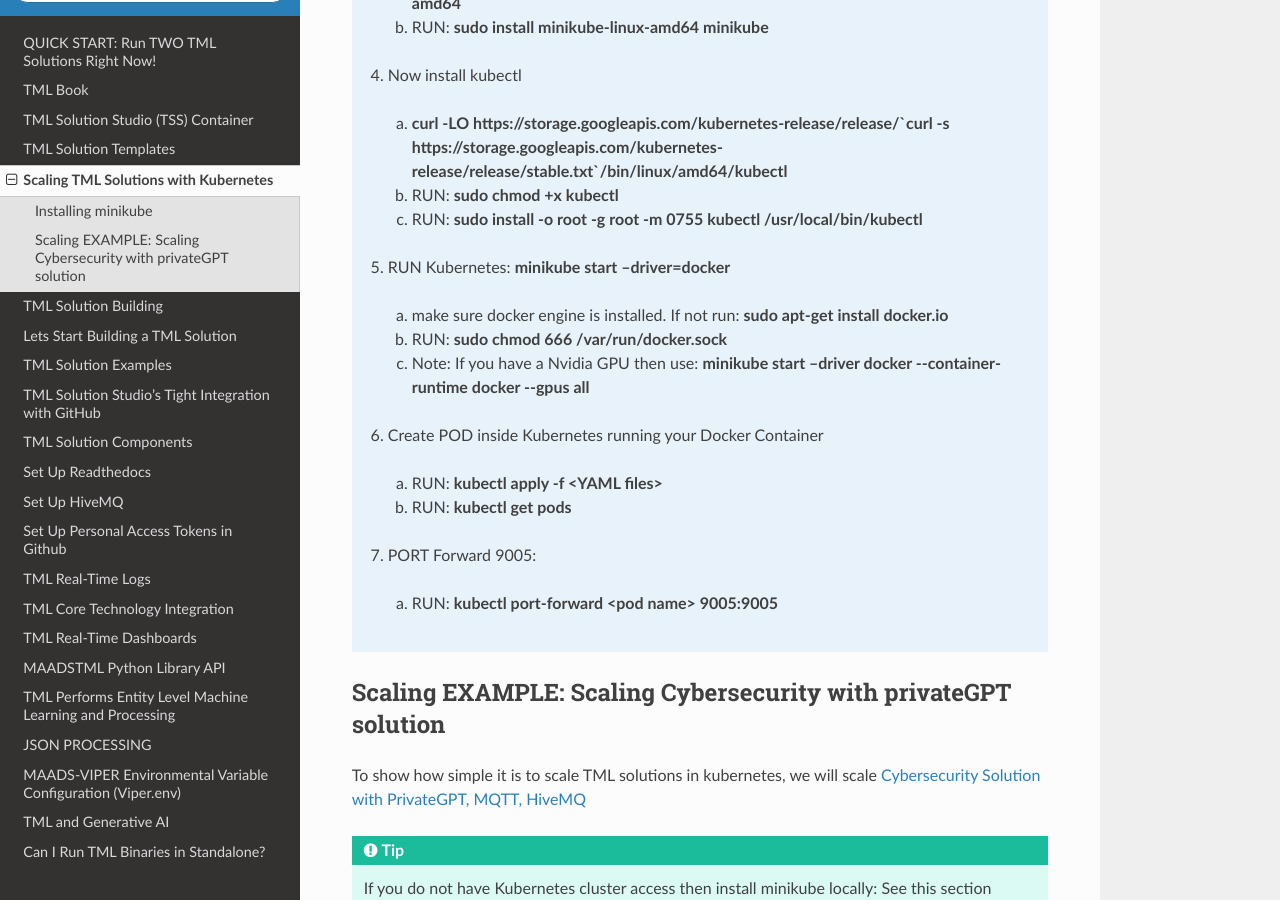
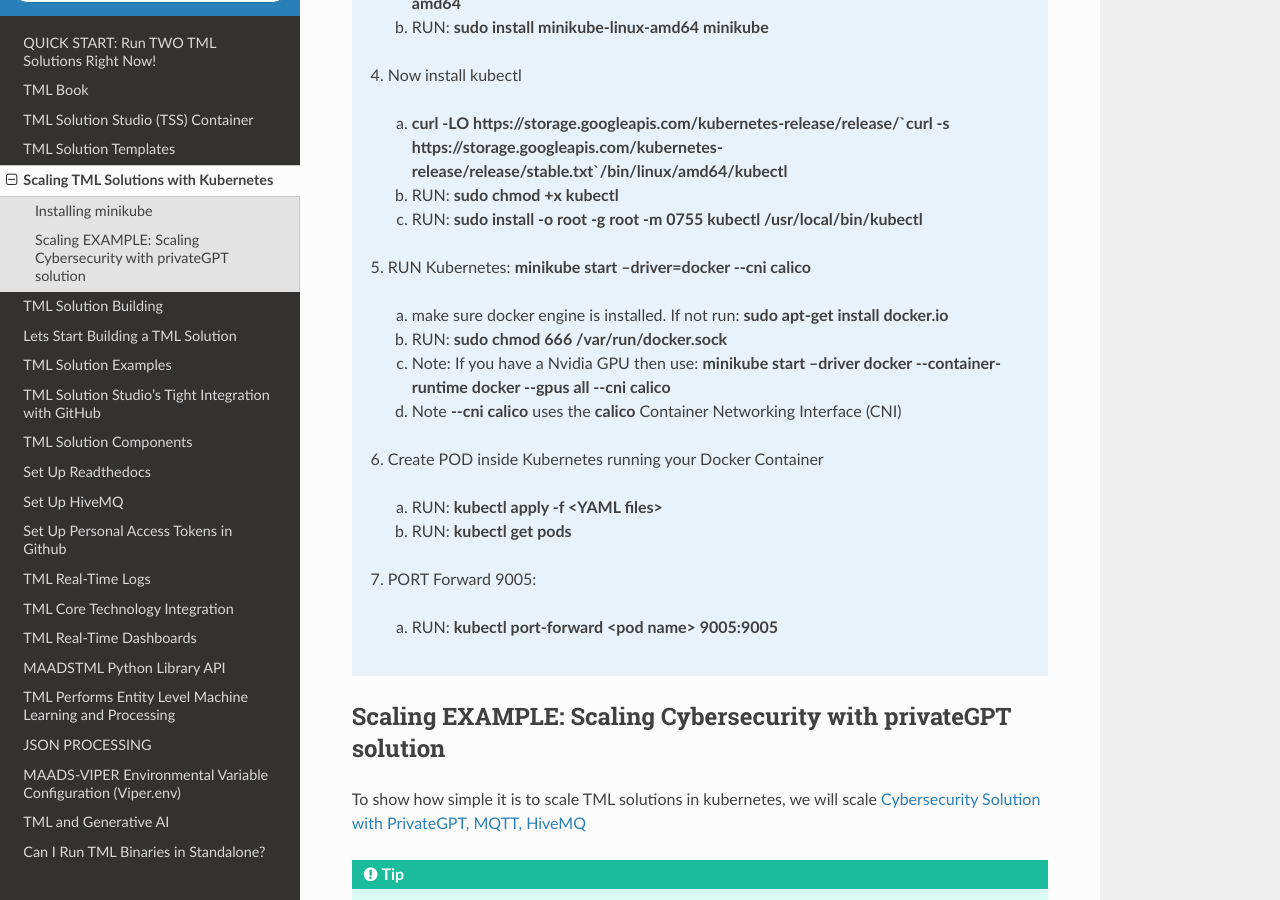
Before and after one commit to smaurice101/readthedocs, a Sphinx documentation site: the page built from docs/source/kube.rst, in a window 1280 px wide and 900 px high, scrolled down 2363 px. Built offline with Sphinx 7.4.7 and the Read the Docs theme 3.1.0, drawn with Linux system fonts in a browser that asks for light colours.

Commit message:
Update kube.rst

```diff
--- a/docs/source/kube.rst
+++ b/docs/source/kube.rst
@@ -86,10 +86,11 @@
        b. RUN: **sudo chmod +x kubectl**
        c. RUN: **sudo install -o root -g root -m 0755 kubectl /usr/local/bin/kubectl**
 
-      5.	RUN Kubernetes: **minikube start --driver=docker**
+      5.	RUN Kubernetes: **minikube start --driver=docker \-\-cni calico**
        a. make sure docker engine is installed. If not run: **sudo apt-get install docker.io**
        b. RUN: **sudo chmod 666 /var/run/docker.sock**
-       c. Note: If you have a Nvidia GPU then use: **minikube start --driver docker \-\-container-runtime docker \-\-gpus all**
+       c. Note: If you have a Nvidia GPU then use: **minikube start --driver docker \-\-container-runtime docker \-\-gpus all \-\-cni calico**
+       d. Note **\-\-cni calico** uses the **calico** Container Networking Interface (CNI)
 
       6.	Create POD inside Kubernetes running your Docker Container
        a. RUN: **kubectl apply -f <YAML files>**
```
